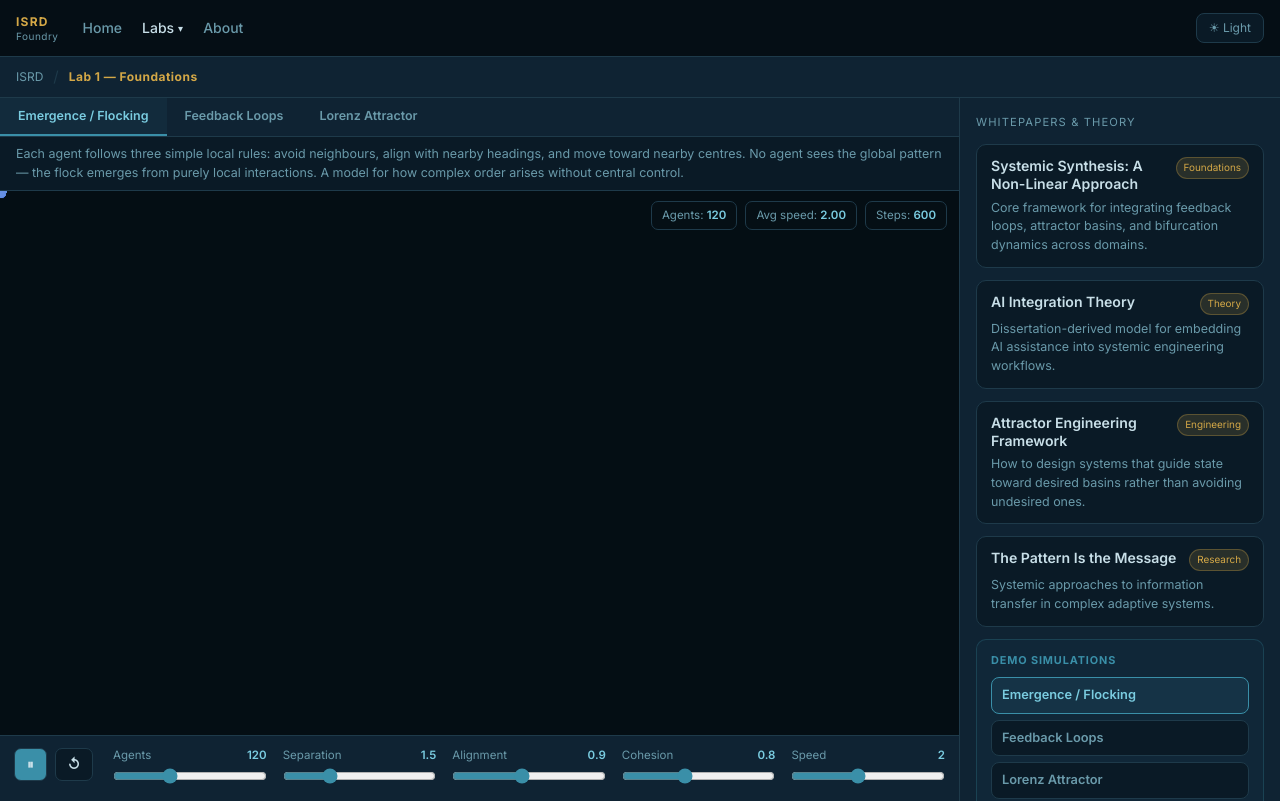
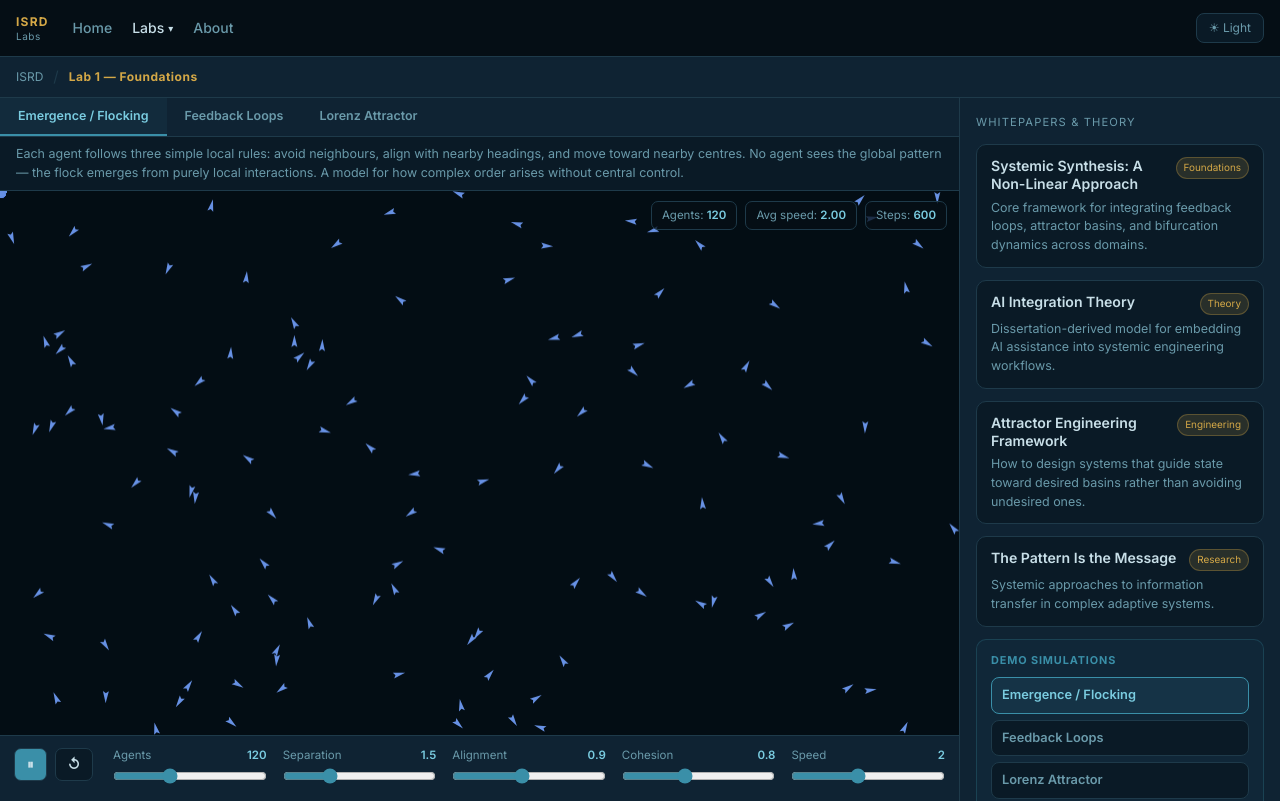
Before and after one commit to kurtrowley/isrd-site, a React (Vite) app: page /lab/foundations in a window 1280 px wide. Built offline with nearby package versions, Linux system fonts and the light colour scheme; the HTML template or start-up script is replaced by a standard one.

Commit message:
Fix sim auto-start (defer init by 1 frame), wire nav brand_sub from site.json

```diff
--- a/src/components/GlobalNav.tsx
+++ b/src/components/GlobalNav.tsx
@@ -2,6 +2,7 @@ import { useState, useRef } from 'react';
 import { Link, useLocation } from 'react-router-dom';
 import { useSimStore } from '../store/useSimStore';
 import { LAB_REGISTRY } from '../labs/registry';
+import siteContent from '../content/site.json';
 
 export function GlobalNav() {
   const [mobileOpen, setMobileOpen] = useState(false);
@@ -23,8 +24,8 @@ export function GlobalNav() {
       <div className="max-w-7xl mx-auto px-4 flex items-center h-14 gap-6">
         {/* Brand */}
         <Link to="/" className="flex flex-col leading-tight shrink-0" style={{ textDecoration: 'none' }}>
-          <span className="text-xs font-bold tracking-widest uppercase" style={{ color: 'var(--gold)' }}>ISRD</span>
-          <span className="text-[10px] tracking-wider" style={{ color: 'var(--muted)' }}>Foundry</span>
+          <span className="text-xs font-bold tracking-widest uppercase" style={{ color: 'var(--gold)' }}>{siteContent.nav.brand}</span>
+          <span className="text-[10px] tracking-wider" style={{ color: 'var(--muted)' }}>{siteContent.nav.brand_sub}</span>
         </Link>
 
         {/* Desktop links */}
--- a/src/labs/Lab1Foundations/SimRunner.tsx
+++ b/src/labs/Lab1Foundations/SimRunner.tsx
@@ -39,9 +39,13 @@ export function SimRunner({ sim }: Props) {
       canvas.height = canvas.offsetHeight;
       simRef.current.resize(canvas.width, canvas.height);
     };
-    resize();
-    simRef.current.init(canvas, ctx);
     window.addEventListener('resize', resize);
+
+    // Defer init by one frame so the canvas has layout dimensions
+    const initRaf = requestAnimationFrame(() => {
+      resize();
+      simRef.current.init(canvas, ctx);
+    });
 
     const loop = () => {
       if (runningRef.current) {
@@ -54,6 +58,7 @@ export function SimRunner({ sim }: Props) {
     rafRef.current = requestAnimationFrame(loop);
 
     return () => {
+      cancelAnimationFrame(initRaf);
       cancelAnimationFrame(rafRef.current);
       window.removeEventListener('resize', resize);
     };
```
